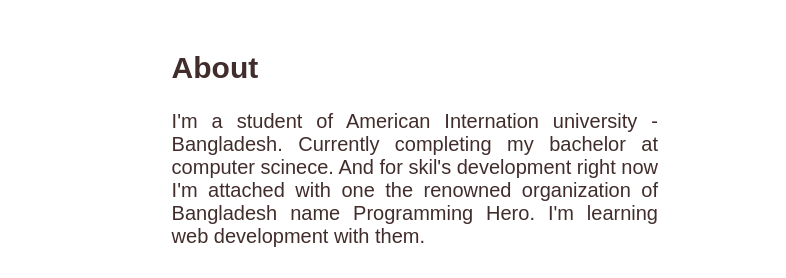
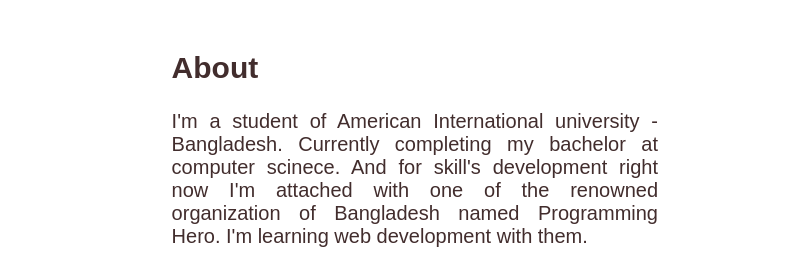
Before and after one commit to kabir-98/frist-portfolio, a plain HTML site: page index.html in a window 1280 px wide. Shown: the part 620-898 px from the top of the page, 494-1280 px from the left. Drawn offline with Linux system fonts and the light colour scheme.

Commit message:
spelling mistake corrected

```diff
--- a/index.html
+++ b/index.html
@@ -41,7 +41,7 @@
         <div class="about-me-ext">
         <h2>About</h2>
         <p>
-            I'm a student of American Internation university - Bangladesh. Currently completing my bachelor at computer scinece. And for skil's development right now I'm attached with one the renowned organization of Bangladesh name Programming Hero. I'm learning web development with them.
+            I'm a student of American International university - Bangladesh. Currently completing my bachelor at computer scinece. And for skill's development right now I'm attached with one of the renowned organization of Bangladesh named Programming Hero. I'm learning web development with them.
         </p>
         <br>
         <a class="button" target="_blank" href="#"> &darr; Download CV!</a>
```
